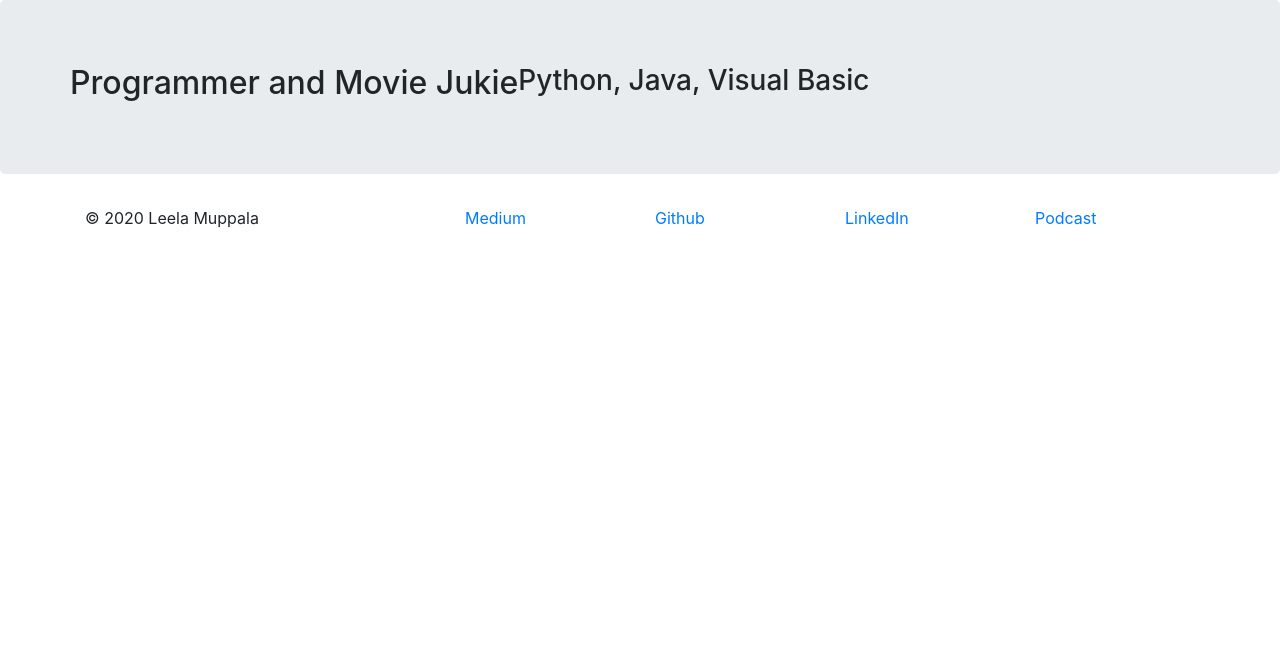
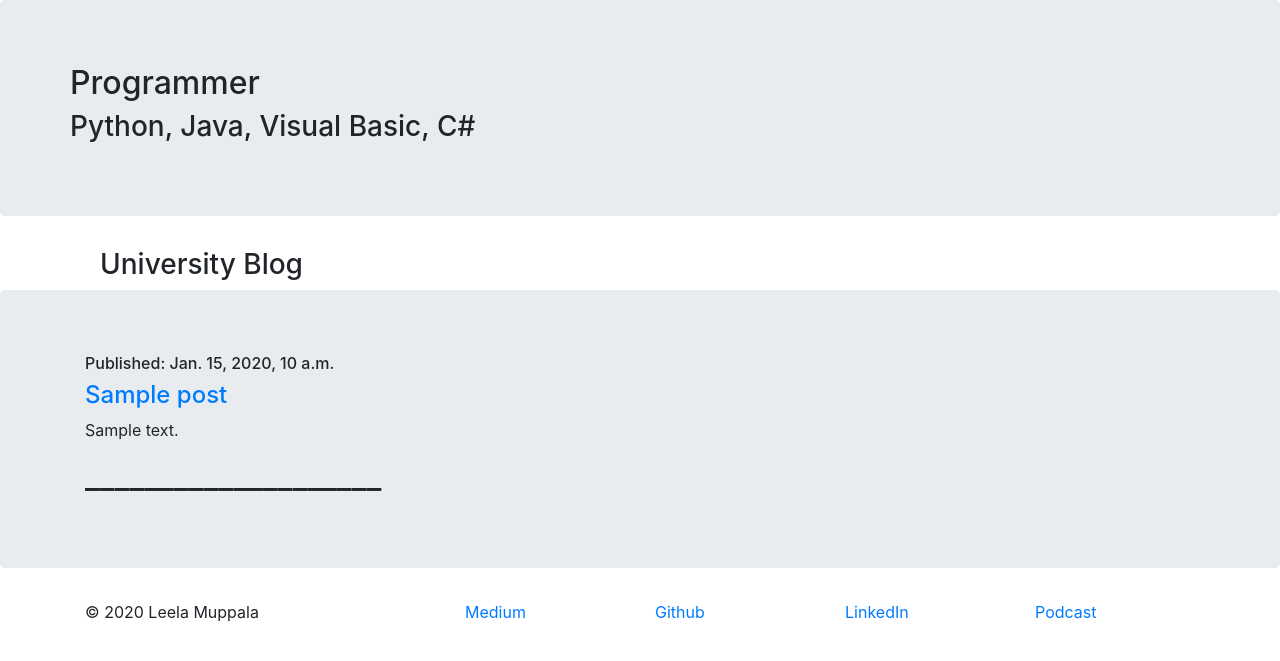
Before and after one commit to lmuppala724/my-first-blog, a Django app: page / in a window 1280 px wide. Shown: the part 56-717 px from the top of the page. Run offline with Django 3.2, Linux system fonts and the light colour scheme; tables that the repository leaves empty hold one stand-in row (values such as "Sample post"); some libraries are stand-ins or nearby versions.

Commit message:
Basic test template

```diff
--- a/blog/templates/blog/post_list.html
+++ b/blog/templates/blog/post_list.html
@@ -22,11 +22,28 @@
 
     <section class='jumbotron'>
       <div class='container'>
-        <div class='row'>
-          <h2>Programmer and Movie Jukie</h2>
-          <h3>Python, Java, Visual Basic</h3>
+        <div>
+          <h2 class='row'>Programmer</h2>
+          <h3 class='row'>Python, Java, Visual Basic, C#</h3>
         </div>
       </div>
+    </section>
+
+    <section class='container'>
+      <div class='col-sm-6'>
+        <h3>University Blog </h3>
+      </div>
+    </section>
+
+    <section class='jumbotron'>
+      {% for post in posts %}
+        <div class='container'>
+           <h6>Published: {{ post.published_date }}</h6>
+           <h4><a href="">{{ post.title }}</a></h4>
+           <p>{{ post.text|linebreaksbr }}</p>
+           <h2>____________________</h2>
+        </div>
+      {% endfor %}
     </section>
 
     <footer class='container'>
--- a/blog/views.py
+++ b/blog/views.py
@@ -1,5 +1,7 @@
 from django.shortcuts import render
-
+from .models import Post
+from django.utils import timezone
 
 def post_list(request):
-    return render(request, 'blog/post_list.html', {})
+    posts = Post.objects.filter(published_date__lte=timezone.now()).order_by('published_date')
+    return render(request, 'blog/post_list.html', {'posts': posts})
```
